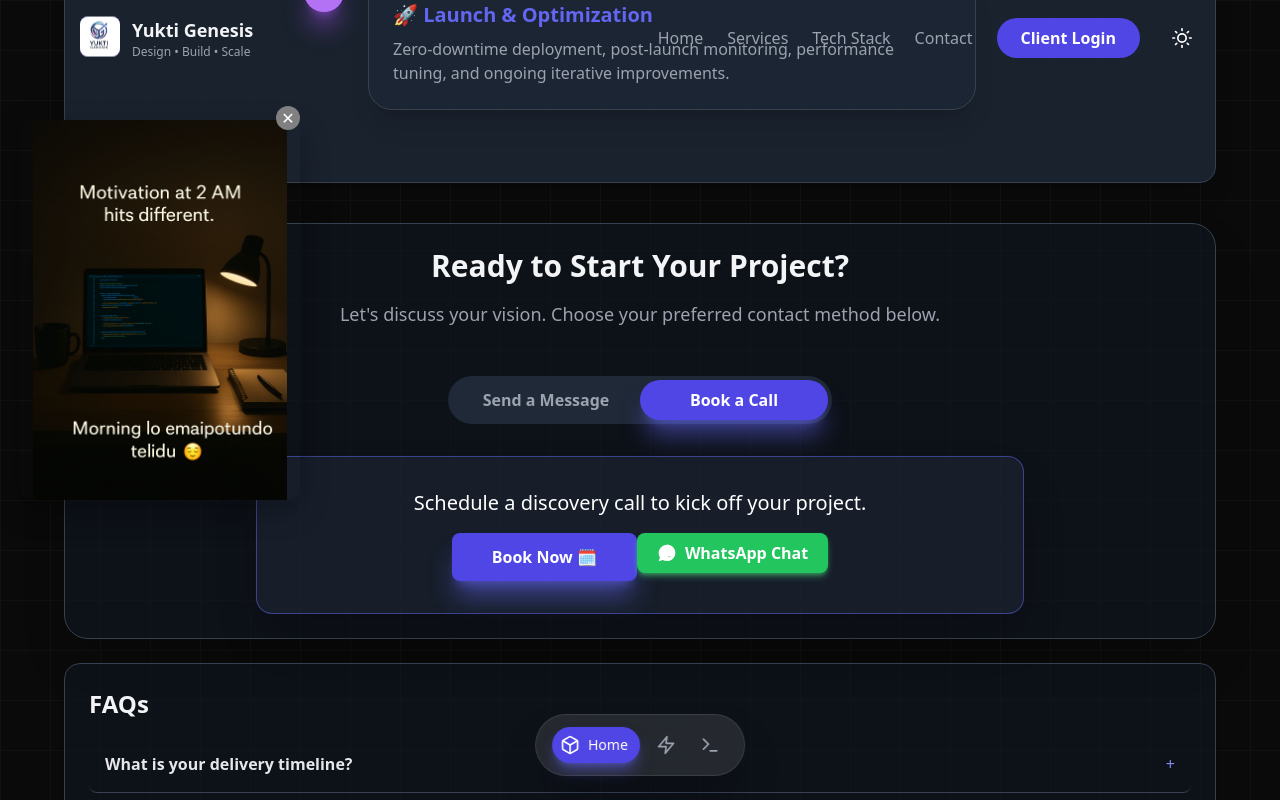
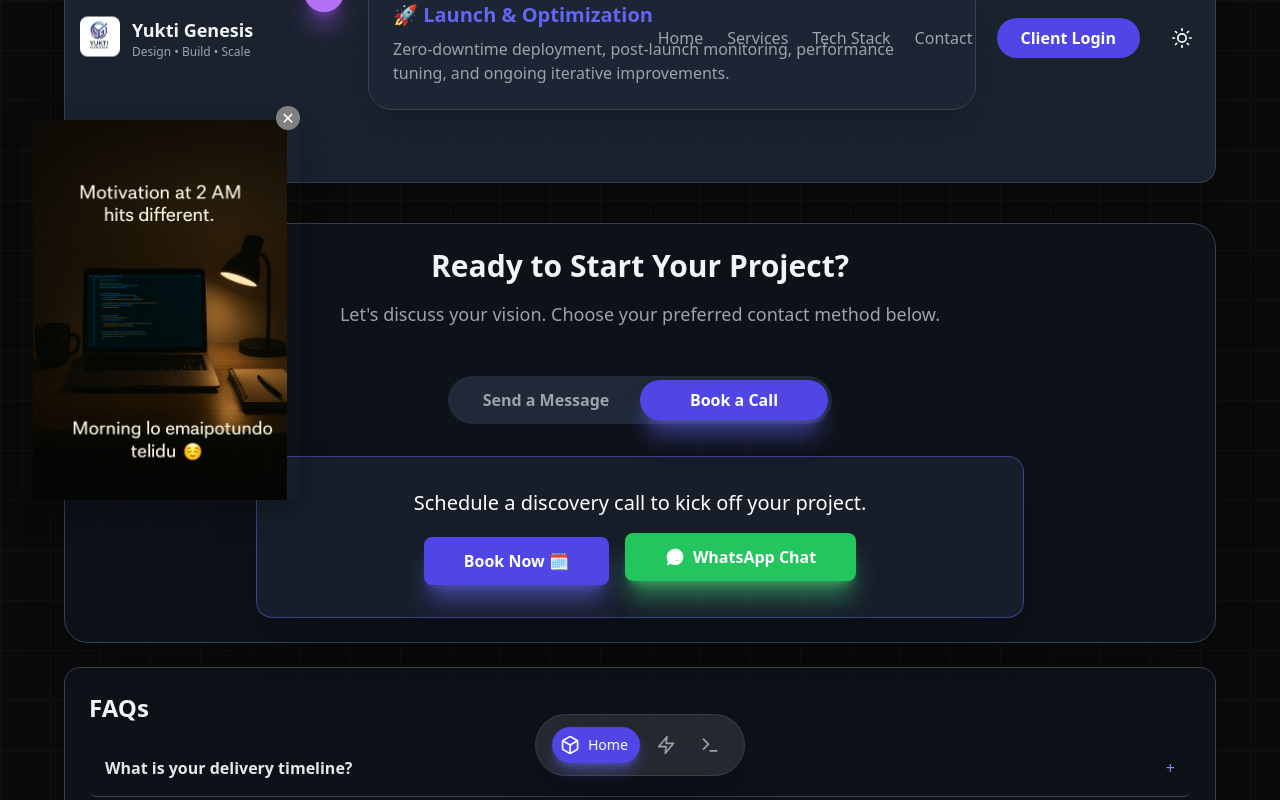
Before and after one commit to yuktidev/yuktienterprise, a React (Vite) app: page / in a window 1280 px wide. Both pictures are taken after a click on the button "Book a Call". Shown: the part 3167-3967 px from the top of the page. Built offline with nearby package versions, Linux system fonts and the light colour scheme.

Commit message:
Whatsapp umber added

```diff
--- a/src/App.tsx
+++ b/src/App.tsx
@@ -1223,10 +1223,10 @@ const ContactForm = ({ config }) => {
               Book Now 🗓️
             </a>
             <a
-              href="https://wa.me/91XXXXXXXXXX?text=Hello%2C%20I%20want%20to%20contact%20you%20regarding%20your%20services."
+              href="https://wa.me/8886070408?text=Hello%2C%20I%20want%20to%20contact%20you%20regarding%20your%20services."
               target="_blank"
               rel="noopener noreferrer"
-              className="inline-block w-full md:w-auto mt-3 px-5 py-2 rounded-lg font-semibold text-center transition-all duration-300 transform hover:scale-105 active:scale-[0.98] shadow-md bg-green-500 hover:bg-green-600 text-white shadow-green-400/50"
+              className="inline-block w-full md:w-auto mt-4 ml-4 px-10 py-3 rounded-lg font-semibold text-center bg-green-500 text-white shadow-xl transition-all duration-300 transform hover:scale-105 active:scale-[0.98] shadow-md hover:bg-green-600 text-white shadow-green-400/50"
             >
               <div className="flex items-center justify-center gap-2">
                 {" "}
@@ -1294,7 +1294,7 @@ const Footer = ({ config }) => {
                 <MailIcon className="w-6 h-6" />
               </a>
               <a
-                href="https://wa.me/91XXXXXXXXXX"
+                href="https://wa.me/8886070408"
                 aria-label="WhatsApp"
                 className={`transition-colors ${iconColor}`}
               >
@@ -1374,7 +1374,7 @@ const Footer = ({ config }) => {
         <div
           className={`mt-8 pt-4 border-t ${
             config.borderPrimary
-          } text-center text-xs ${
+          } text-left text-xs ${
             config.isDark ? "text-white opacity-80" : "text-gray-800 opacity-80"
           }`}
         >
```
